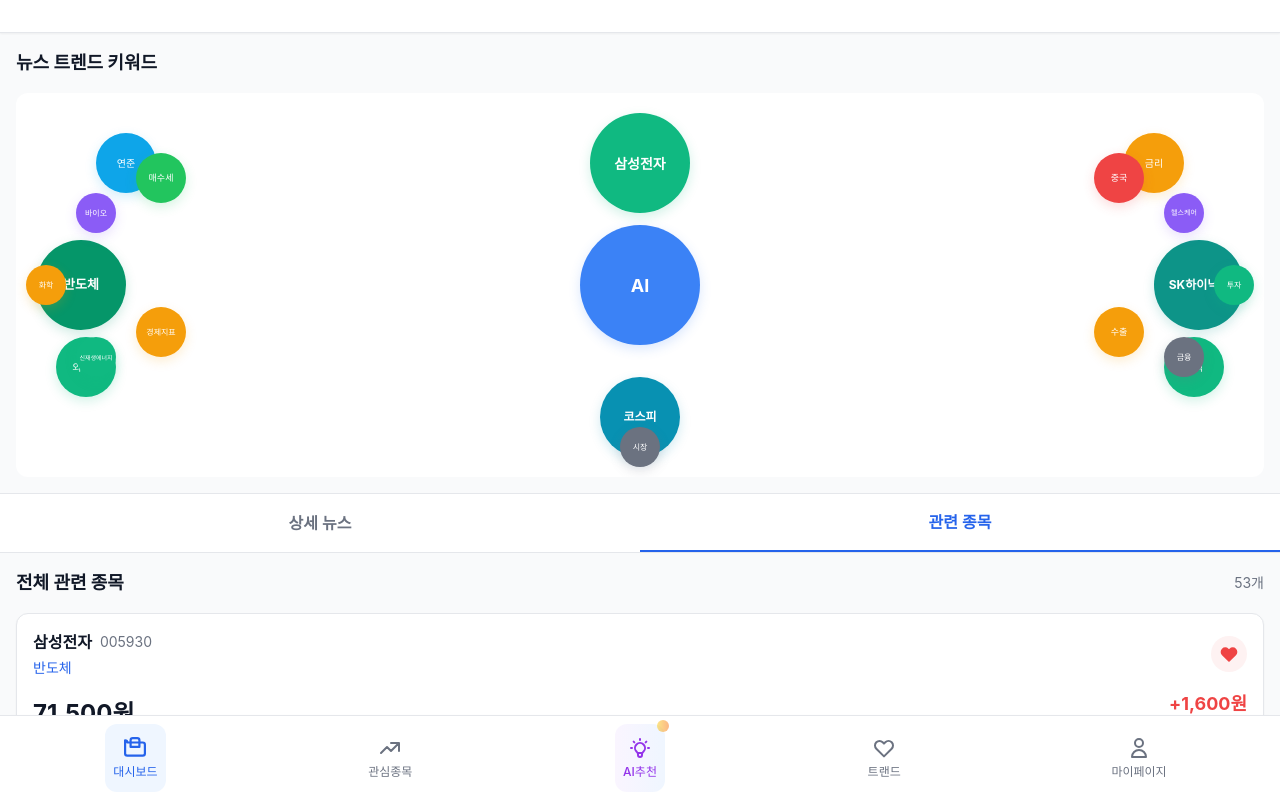
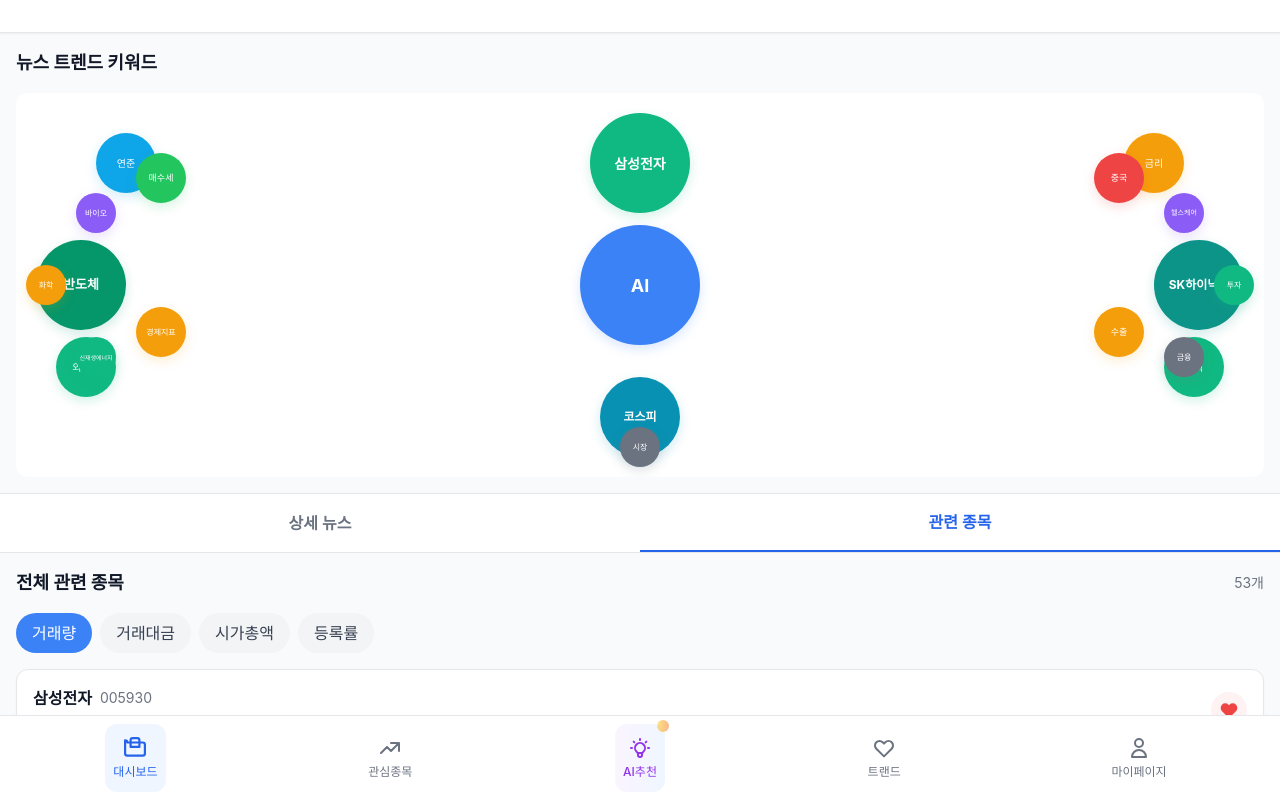
Before and after one commit to jinhyukpark/m-stocklink, a Next.js app: page /relationship in a window 1280 px wide. Both pictures are taken after a click on the button "관련 종목". Shown: the top 800 px of the page. Built offline with nearby package versions, Linux system fonts and the light colour scheme.

Commit message:
Show AI scoring for Samsung Electronics only, hide others with skeleton

```diff
--- a/src/app/relationship/page.tsx
+++ b/src/app/relationship/page.tsx
@@ -117,6 +117,7 @@
   const [selectedStocks, setSelectedStocks] = useState<Array<{id: string, name: string, code: string, theme: string, currentPrice: number, change: number, changeRate: number, score: number, isFavorite: boolean}>>([])
   const [activeTab, setActiveTab] = useState<'news' | 'stocks'>('news')
   const [stocksData, setStocksData] = useState(keywordStocks)
+  const [filter, setFilter] = useState('거래량')
 
   const handleKeywordClick = (keyword: string) => {
     setSelectedKeyword(keyword)
@@ -343,7 +344,14 @@
   // 필터링된 종목 데이터
   const filteredStocks = selectedKeyword
     ? (stocksData[selectedKeyword] || [])
-    : allStocks
+    : allStocks.filter(stock => {
+      switch (filter) {
+        case '등락율':
+          return stock.changeRate > 0 // Example condition for positive change rate
+        default:
+          return true
+      }
+    })
 
   return (
     <MobileLayout headerTitle="트랜드">
@@ -441,8 +449,24 @@
 
               {/* 관련 종목 탭 */}
               {activeTab === 'stocks' && (
+                <>
+                  <div className="flex space-x-2 mb-4">
+                    {['거래량', '거래대금', '시가총액', '등록률'].map(option => (
+                      <button
+                        key={option}
+                        onClick={() => setFilter(option)}
+                        className={`px-4 py-2 rounded-full ${
+                          filter === option ? 'bg-blue-500 text-white' : 'bg-gray-100 text-gray-700'
+                        }`}
+                      >
+                        {option}
+                      </button>
+                    ))}
+                  </div>
+
+                  {/* 종목 리스트 */}
                   <div className="space-y-3">
-                  {filteredStocks.map((stock, index) => (
+                    {filteredStocks.map((stock) => (
                       <div
                         key={stock.id}
                         className="bg-white dark:bg-gray-800 rounded-xl p-4 shadow-sm border border-gray-200 dark:border-gray-700"
@@ -502,7 +526,7 @@
                               />
                             </div>
                             <span className="text-sm font-bold text-gray-900 dark:text-white">
-                            {index === 0 ? `${stock.score}/12` : <span className="skeleton-box">{stock.score}/12</span>}
+                              {stock.name === '삼성전자' ? `${stock.score}/12` : <span className="skeleton-box">{stock.score}/12</span>}
                             </span>
                           </div>
                         </div>
@@ -514,6 +538,7 @@
                       </div>
                     ))}
                   </div>
+                </>
               )}
             </div>
           </div>
```
Lines whose indentation alone changed are shown as unchanged.
